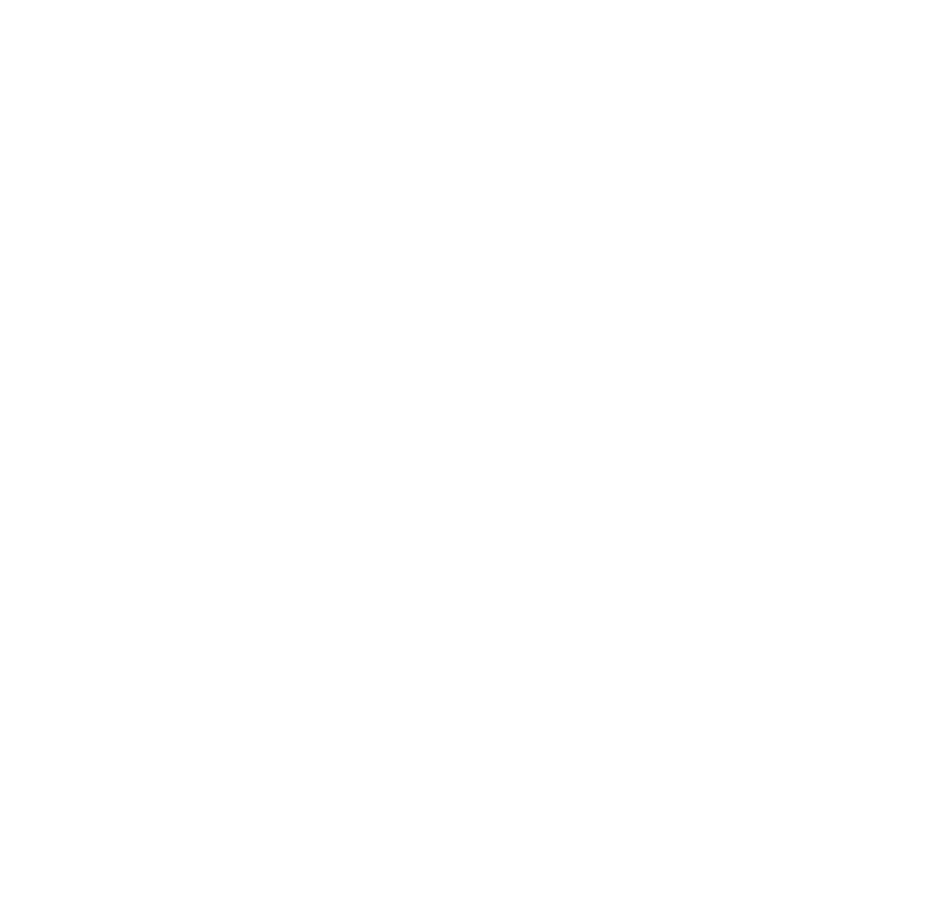
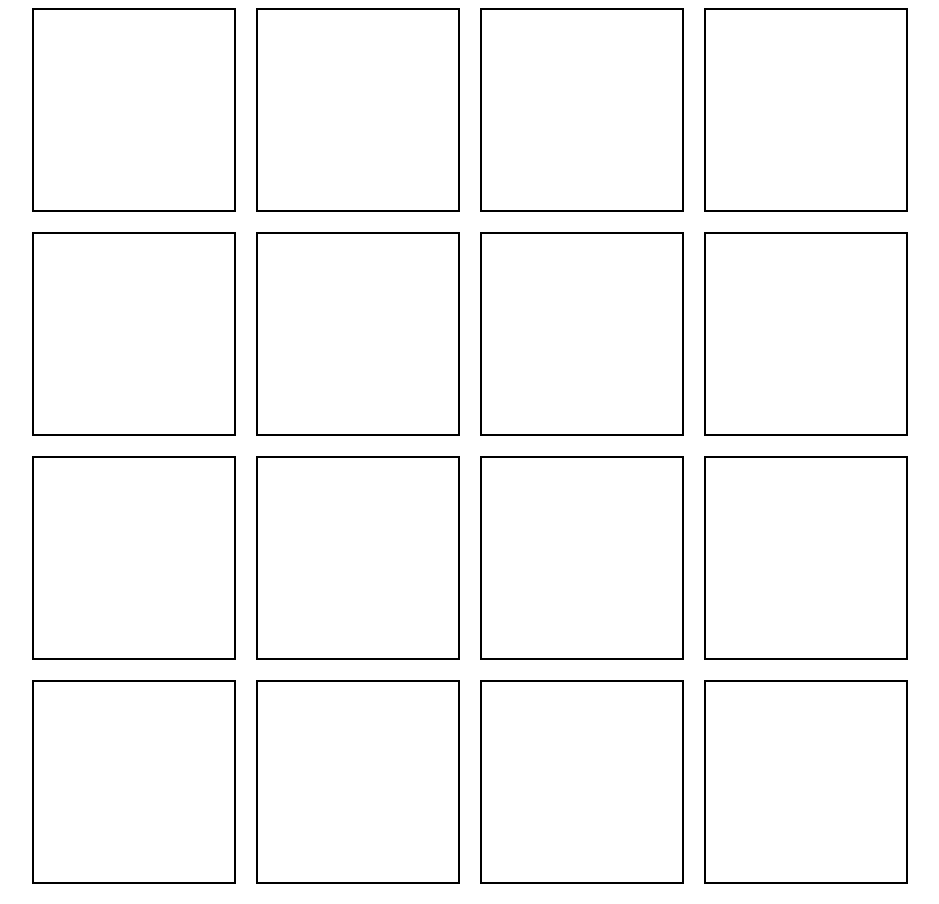
Before and after one commit to willyliu1705/odin-etch-a-sketch, a plain HTML site: page index.html in a window 1280 px wide. Shown: the whole page, without its empty margins (170-1109 px from the left). Before the commit the page ends 800 px from the top, so only its background shows below. Drawn offline with Linux system fonts and the light colour scheme.

Commit message:
Create 16 by 16 grid of squares

```diff
--- a/index.html
+++ b/index.html
@@ -4,11 +4,15 @@
 <head>
   <meta charset="UTF-8">
   <meta name="viewport" content="width=device-width, initial-scale=1.0">
+  <link rel="stylesheet" href="styles.css">
   <title>Document</title>
 </head>
 
 <body>
+  <div class="container">
+  </div>
 
+  <script src="./script.js"></script>
 </body>
 
 </html>
--- /dev/null
+++ b/script.js
@@ -0,0 +1,16 @@
+let containerDiv = document.querySelector(".container");
+
+for (let i = 0; i < 4; i++) {
+  let rows = document.createElement("div");
+  rows.classList.add("rows");
+  containerDiv.appendChild(rows);
+}
+
+let rowDivs = document.querySelectorAll(".rows");
+rowDivs.forEach((rowDiv) => {
+  for (let i = 0; i < 4; i++) {
+    let columns = document.createElement("div");
+    columns.classList.add("columns");
+    rowDiv.appendChild(columns);
+  }
+})
--- /dev/null
+++ b/styles.css
@@ -0,0 +1,13 @@
+.rows {
+  display: flex;
+  justify-content: center;
+  align-items: center;
+  margin-bottom: 20px;
+  gap: 20px;
+}
+
+.columns {
+  width: 200px;
+  height: 200px;
+  border: 2px solid black;
+}
```
